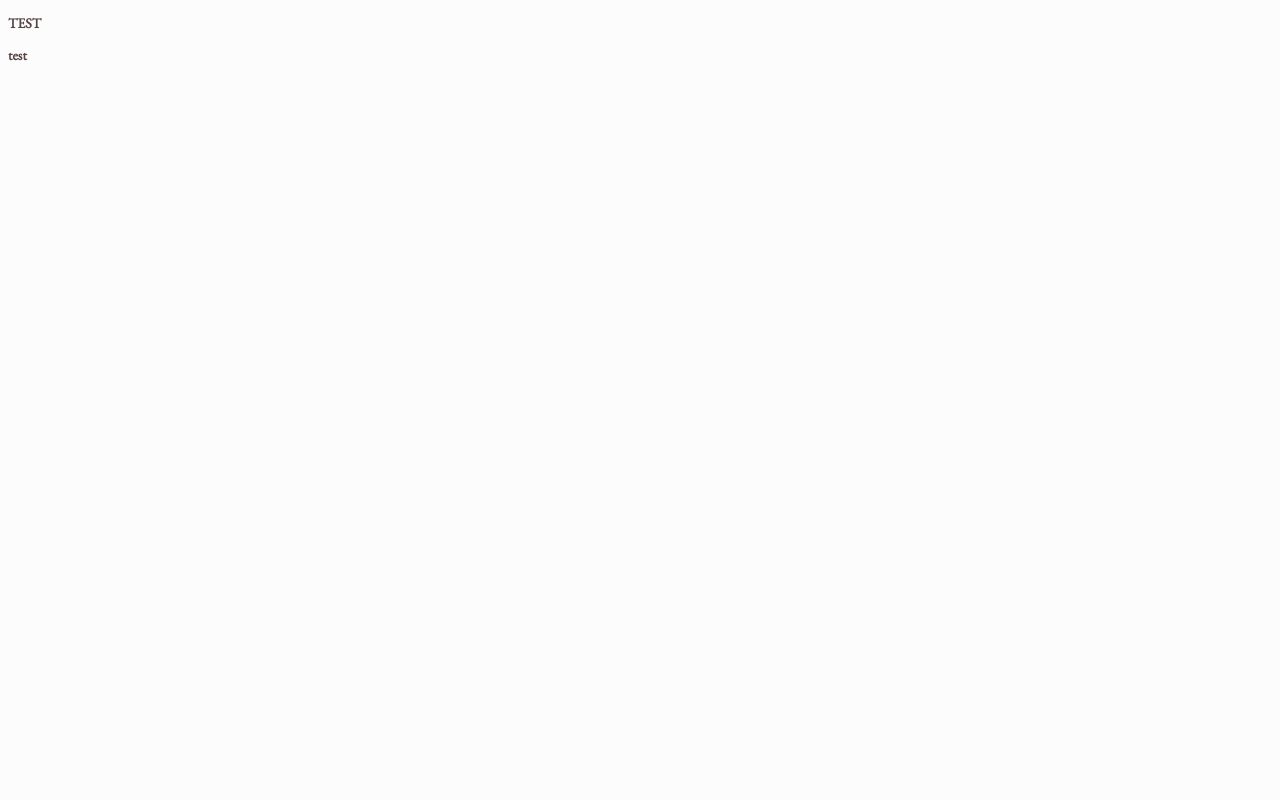
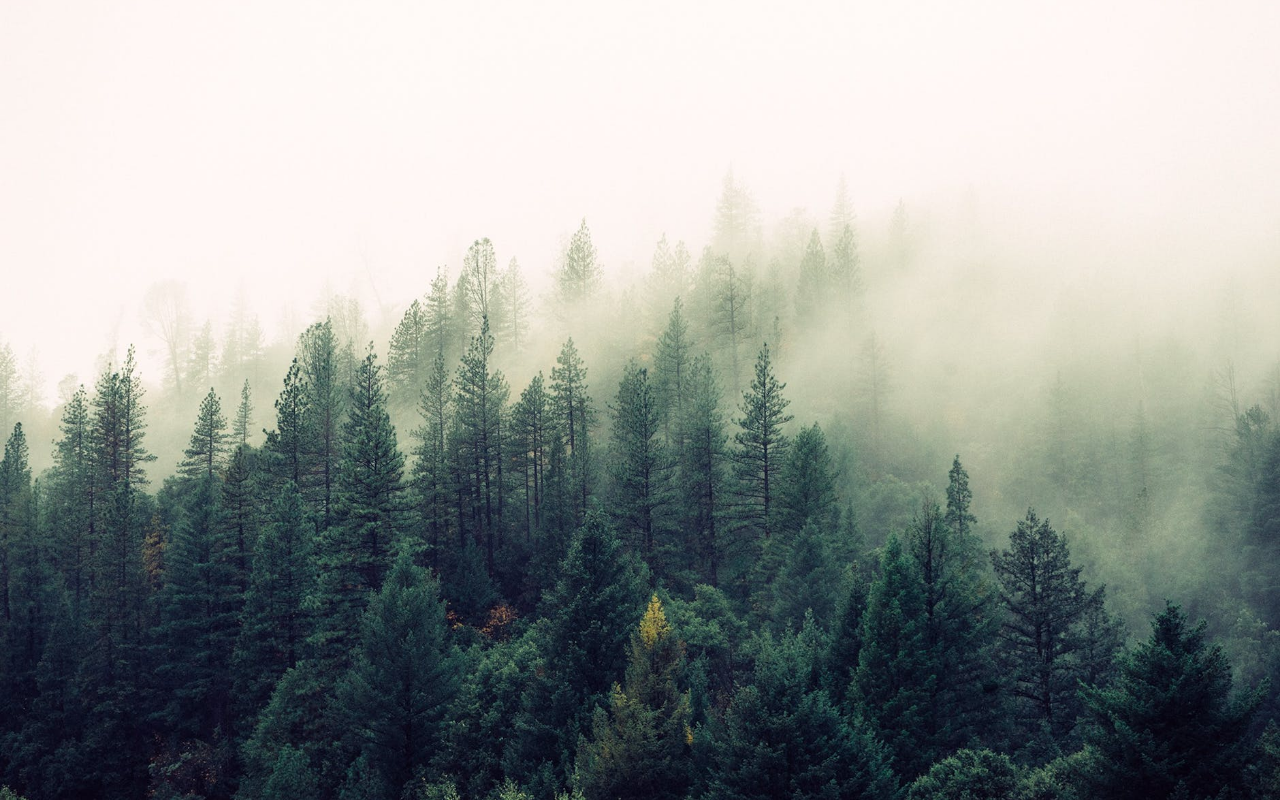
Before and after one commit to WiliTheSParrow/portfolio_wilithesparrow, a plain HTML site: page public/index.html in a window 1280 px wide. Drawn offline with nearby package versions, Linux system fonts and the light colour scheme; a web font is replaced by a local one.

Commit message:
landing page positioned background

```diff
--- a/public/index.html
+++ b/public/index.html
@@ -11,9 +11,6 @@
     <link href="https://fonts.googleapis.com/css?family=EB+Garamond|IM+Fell+English&display=swap" rel="stylesheet">
 </head>
 <body>
-
-        <p>TEST</p>
-        <p>test</p>
 
     <!-- Landing Page -->
     <div id="landingPage"></div>
--- a/public/style/style.scss
+++ b/public/style/style.scss
@@ -26,10 +26,27 @@ $portfolioFonts:(runningHand: 'QEDonaldRoss',
 ;
 
 body {
+    margin: 0;
     font-family: fonts(writingInfo), serif;
     font-weight: 600;
     font-size: 14px;
     color: color(darkBrown);
     background: color(whiteGrey);
     -webkit-text-size-adjust: 100%; //fix for iOS
+
+    #landingPage {
+        background: url(/public/pic/nature-forest-trees-fog.jpeg);
+        width: 100vw;
+        height: 100vh;
+        background-position: center;
+        background-repeat: no-repeat;
+        background-size: cover;
+
+
+    }
+
+
+
+
+
 }
--- a/todosteps.txt
+++ b/todosteps.txt
@@ -3,7 +3,8 @@
 * set up Google fonts
 * sync google font w my fonts
 - responsiveness
-- link JavaScript
-- read about css animations
+* link JavaScript
+* read about css animations
 - add media icons to menubar
 - syn my thumnails w symbol or pic
+- link the artist who made the forest pic
```
Also changed, not shown: public/pic/nature-forest-trees-fog.jpeg (renamed from Mockup/wallpaper/nature-forest-trees-fog.jpeg), public/style/style.css, 1 other file.
